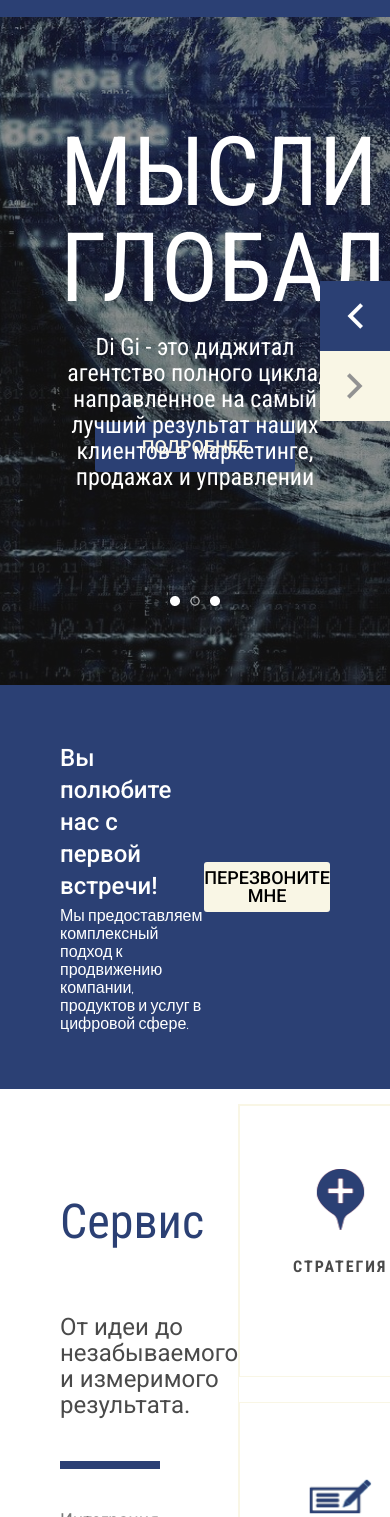
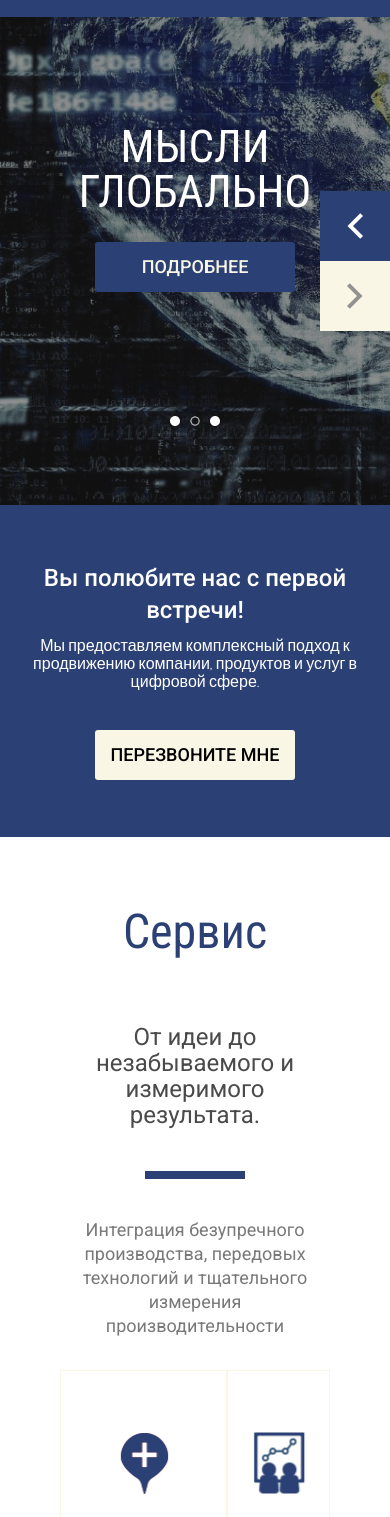
Before and after one commit to extremecode0xFF/di-gi, a plain HTML site: page index.html in a window 390 px wide. Shown: the part 83-1600 px from the top of the page. Drawn offline with nearby package versions, Linux system fonts and the light colour scheme.

Commit message:
adaptive v0.4

```diff
--- a/css/style.css
+++ b/css/style.css
@@ -26,7 +26,7 @@ body {
     font-family: 'Roboto Condensed', sans-serif;
     color: white;
     font-weight: 700;
-
+    min-width: 320px;
     /*font-family: 'Dosis', sans-serif;*/
     /*font-family: 'Roboto', sans-serif;*/
     /*font-family: 'Roboto Condensed', sans-serif;*/
@@ -79,7 +79,7 @@ body {
 
 /* INTRO */
 .intro {
-    background: url("../images/bg-alpha.png") center center, url("../images/bg-img.jpg") no-repeat center top;
+    background: url("../images/bg-alpha.png") no-repeat center center, url("../images/bg-img.jpg") no-repeat center top;
     background-size: cover;
 }
 
@@ -90,19 +90,18 @@ body {
 .title {
     display: block;
     max-width: 513px;
-    height: 192px;
     margin: 0 auto;
     padding-top: 107px;
     font-weight: 400;
     font-size: 96px;
     line-height: 96px;
+    letter-spacing: 2px;
     text-align: center;
 }
 
 .intro-text {
     display: block;
     max-width: 886px;
-    max-height: 60px;
     padding-top: 18px;
     margin: 0 auto;
     text-align: center;
@@ -181,6 +180,7 @@ body {
 }
 
 .promo-text {
+    max-width: 500px;
     font-family: 'Dosis', sans-serif;
     font-weight: 300;
     font-size: 16px;
@@ -199,9 +199,11 @@ body {
     justify-content: space-between;
     padding: 15px 0;
 }
-
+.services-content{
+    padding: 90px 20px 134px 0;
+}
 .services-title {
-    padding-top: 90px;
+    /*padding-top: 90px;*/
     color: #2B4074;
     font-weight: 400;
     font-size: 48px;
@@ -211,7 +213,6 @@ body {
 
 .text-1 {
     color: #4A4A4A;
-    max-width: 393px;
     font-family: 'Roboto', sans-serif;
     font-weight: 400;
     font-size: 24px;
@@ -222,7 +223,7 @@ body {
 .text-2 {
     padding-top: 35px;
     color: #797979;
-    max-width: 351px;
+    /*max-width: 351px;*/
     font-family: 'Roboto', sans-serif;
     font-weight: 400;
     font-size: 18px;
@@ -231,12 +232,10 @@ body {
 
 .services-items {
     display: grid;
-    grid-template-columns: 25% 25% 25% 25%;
-    grid-template-rows: 50% 50%;
-
-
-    border: 1px solid #F9F6E5;
-    border-collapse: collapse;
+    justify-content: center;
+    align-content: center;
+    grid-template-columns: repeat(4, 215px);
+    grid-template-rows: repeat(2, 270px);
 }
 
 .item {
@@ -244,8 +243,6 @@ body {
     flex-direction: column;
     justify-content: center;
     align-items: center;
-    width: 200px;
-    height: 270px;
     border: 1px solid #F9F6E5;
 }
 
@@ -702,3 +699,103 @@ footer {
     line-height: 19px;
     letter-spacing: 2px;
 }
+
+@media only screen and (max-width: 1024px) {
+    .title {
+        font-size: 84px;
+        line-height: 84px;
+        letter-spacing: 0;
+    }
+
+    .intro-text {
+        max-width: 587px;
+        font-size: 18px;
+        line-height: 20px;
+    }
+
+    .services_inner{
+        flex-direction: column;
+    }
+
+    .services-title{
+        text-align: center;
+    }
+
+    .services-content{
+        padding: 52px 0 32px;
+    }
+    .services-items{
+        grid-template-columns: repeat(4, 1fr);
+    }
+}
+
+@media only screen and (max-width: 768px) {
+
+    .title {
+        font-size: 60px;
+        line-height: 60px;
+    }
+
+    .intro-text {
+        display: none;
+    }
+
+    .promo-text {
+        width: 350px;
+    }
+
+    .services-items{
+        grid-template-columns: repeat(2, 1fr);
+        grid-template-rows: repeat(4, 270px);
+    }
+}
+
+@media only screen and (max-width: 640px) {
+
+    .title {
+        font-size: 45px;
+        line-height: 45px;
+    }
+
+    .promo_inner {
+        flex-direction: column;
+    }
+
+    .promo-title {
+        text-align: center;
+        padding-bottom: 10px;
+    }
+
+    .promo-text {
+        text-align: center;
+        margin: 0 auto;
+        padding-bottom: 40px;
+    }
+
+    .services-content{
+        text-align: center;
+    }
+}
+
+@media only screen and (max-width: 320px) {
+
+    .title {
+        font-size: 28px;
+        line-height: 28px;
+        letter-spacing: 0;
+    }
+
+    .button.more {
+        margin: 0;
+        display: none;
+    }
+
+    .arrows {
+        display: none;
+    }
+
+    .services-items{
+        grid-template-columns: 1fr;
+        grid-template-rows: repeat(8,270px);
+    }
+}
--- a/index.html
+++ b/index.html
@@ -31,7 +31,7 @@
 <section class="intro">
     <div class="container">
     <div class="intro_inner">
-        <h1 class="title">МЫСЛИ ГЛОБАЛЬНО</h1>
+        <h1 class="title">МЫСЛИ<br>ГЛОБАЛЬНО</h1>
         <p class="intro-text">Di Gі - это диджитал агентство полного цикла,
             направленное на самый лучший результат наших клиентов в маркетинге,
             продажах и управлении</p>
@@ -55,7 +55,7 @@
         <div class="promo_inner">
             <div class="promo-about">
                 <p class="promo-title">Вы полюбите нас с первой встречи!</p>
-                <p class="promo-text">Мы предоставляем комплексный подход к продвижению компании,<br>
+                <p class="promo-text">Мы предоставляем комплексный подход к продвижению компании,
                     продуктов и услуг в цифровой сфере.</p>
             </div>
             <button class="button promo-button">ПЕРЕЗВОНИТЕ МНЕ</button>
```
